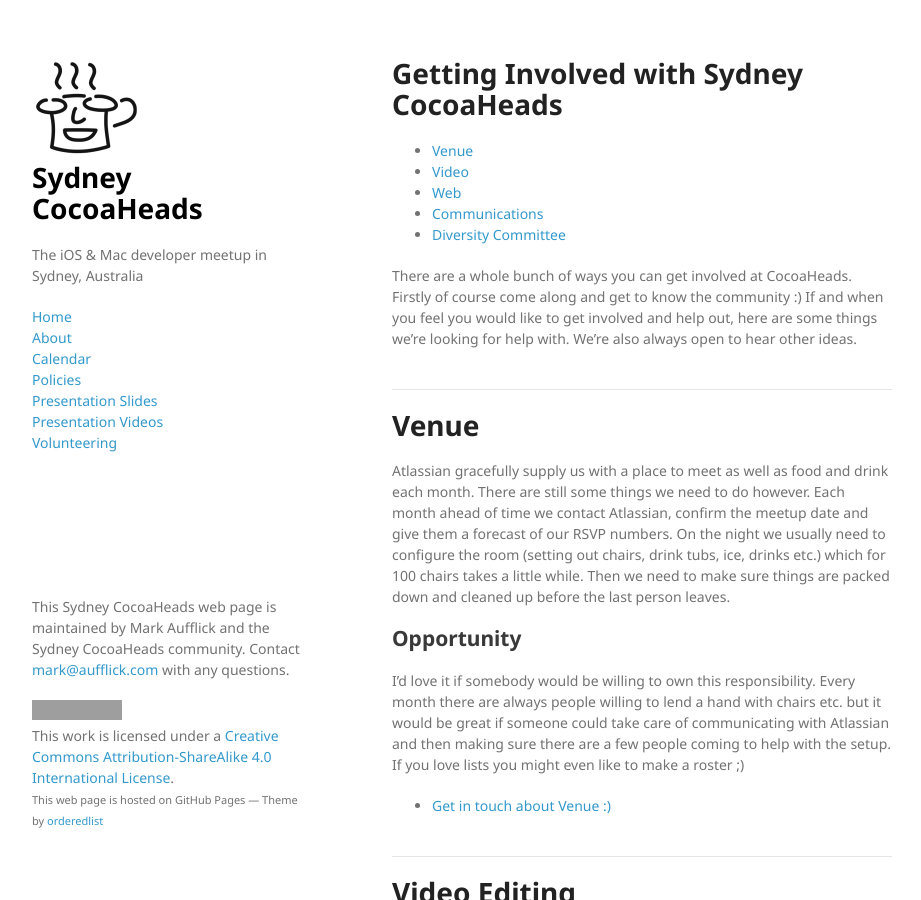
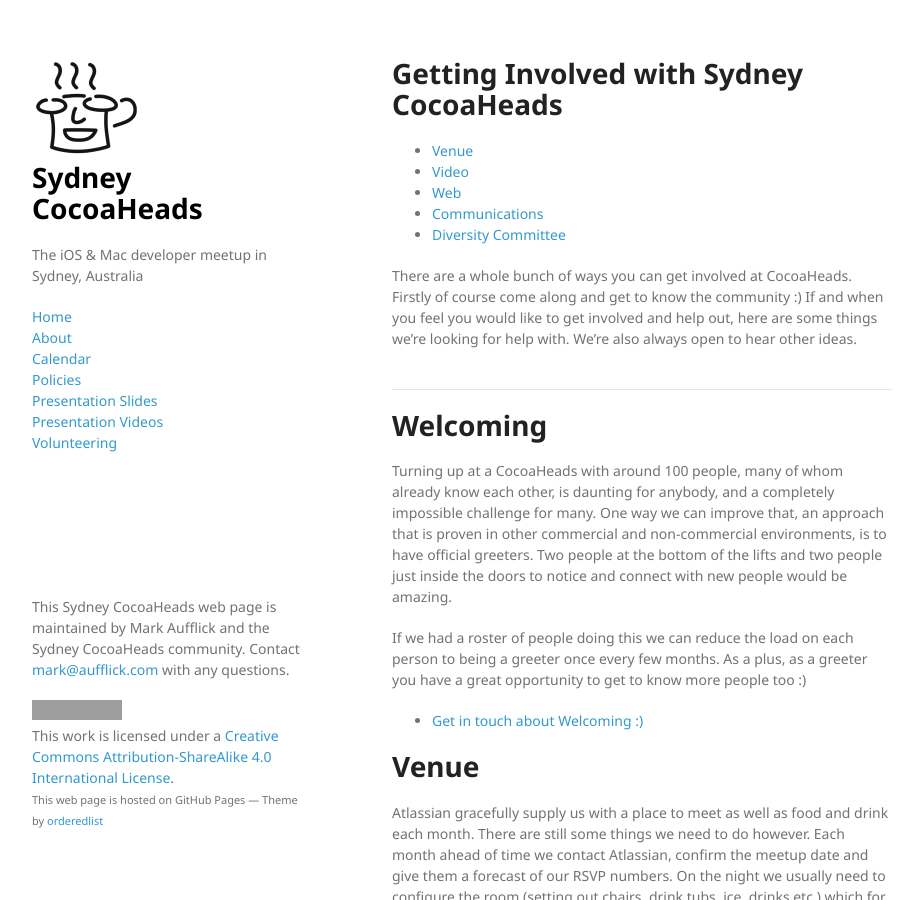
Before and after one commit to SydneyCocoaHeads/SydneyCocoaheads.github.io, a Jekyll site: the page built from volunteering.md, in a window 1280 px wide and 900 px high. Shown: the whole window, without its empty margins (178-1099 px from the left). Built offline with Jekyll 4.4.1, drawn with Linux system fonts in a browser that asks for light colours; grey boxes are pictures that could not be loaded.

Commit message:
Added Welcoming section

```diff
--- a/_includes/volunteering/venue.md
+++ b/_includes/volunteering/venue.md
@@ -1,3 +1,12 @@
+Welcoming
+=========
+
+Turning up at a CocoaHeads with around 100 people, many of whom already know each other, is daunting for anybody, and a completely impossible challenge for many. One way we can improve that, an approach that is proven in other commercial and non-commercial environments, is to have official greeters. Two people at the bottom of the lifts and two people just inside the doors to notice and connect with new people would be amazing.
+
+If we had a roster of people doing this we can reduce the load on each person to being a greeter once every few months. As a plus, as a greeter you have a great opportunity to get to know more people too :)
+
+* [Get in touch about Welcoming :)](mailto:mark@htb.io?subject=CocoaHeads%20Volunteering:%20Welcoming)
+
 Venue
 =====
 
```
